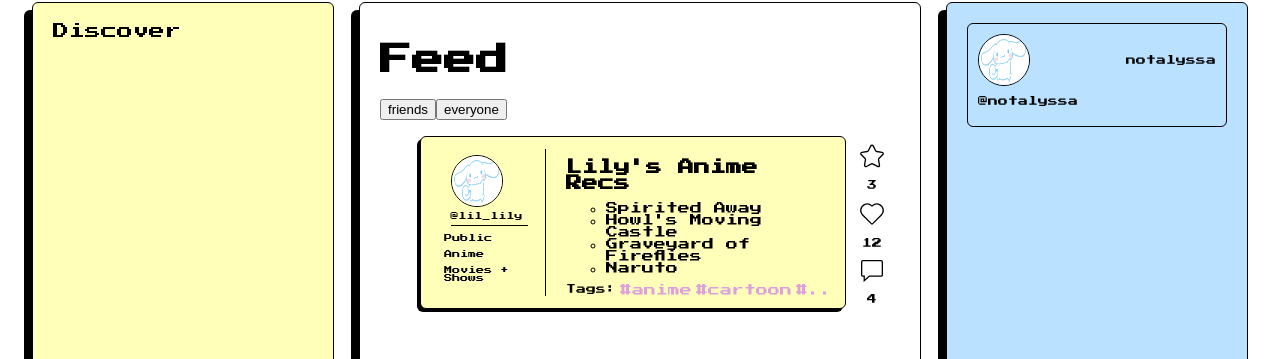
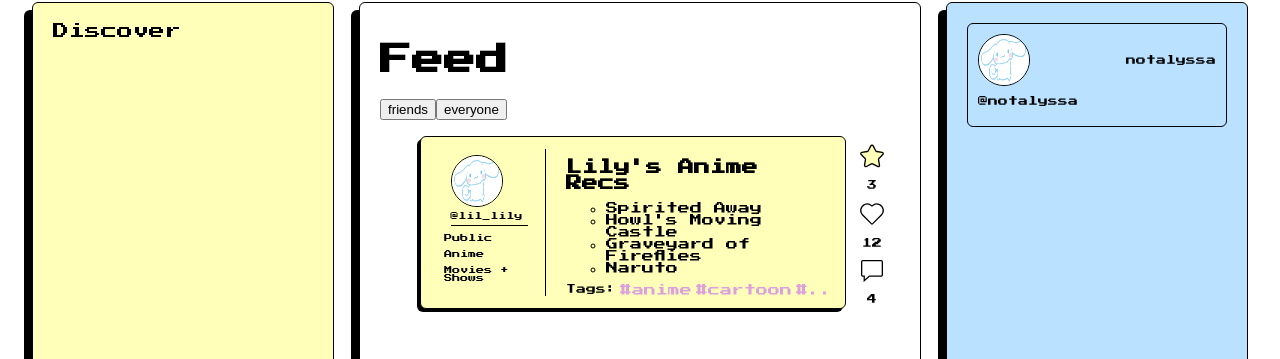
Before and after one commit to alfav23/watchlists-2025, a Next.js app: page / in a window 1280 px wide. Both pictures are taken after a click on the icon 872 px from the left and 281 px from the top of the page. Shown: the part 125-484 px from the top of the page. Built offline with nearby package versions, Linux system fonts and the light colour scheme; no server answers.

Commit message:
user like and save functionality

```diff
--- a/components/Watchlist/Watchlist.module.scss
+++ b/components/Watchlist/Watchlist.module.scss
@@ -107,6 +107,7 @@
 
 .reactions {
     display: flex;
+    position: relative;
     gap: .5rem;
     flex-direction: column;
     justify-content: center;
@@ -114,17 +115,40 @@
     z-index: 2;
 
     .userLiked {
+        position: absolute;
+        top: 4.1rem;
+        font-size: 28px;
+        color: 	plum;
         display: none;
     }
 
-    .like, .favorite {
+    .userFavorited {
+        position: absolute;
+        top: 0.36rem;
+        font-size: 26px;
+        color: 	#ffffba;
+        display: none;
+    }
+
+    .favorite {
         font-size: 32px;
         z-index: inherit;
         color: black;
 
         &:hover{
             cursor: pointer;
-            color: plum;
+            color: #ffdfba;
+        }
+    }
+
+    .like {
+        font-size: 32px;
+        z-index: inherit;
+        color: black;
+
+        &:hover{
+            cursor: pointer;
+            color: #ffb3ba;
         }
     }
 
@@ -136,7 +160,7 @@
 
         &:hover{
             cursor: pointer;
-            color: plum;
+            color: #bae1ff;
         }
     }
 
--- a/components/Watchlist/Watchlist.tsx
+++ b/components/Watchlist/Watchlist.tsx
@@ -8,6 +8,7 @@ import { db } from '../../lib/firebaseConfig';
 import { doc, deleteDoc, updateDoc } from 'firebase/firestore';
 import { useRouter } from 'next/navigation';
 import { IoMdHeart } from "react-icons/io";
+import { FaStar } from "react-icons/fa6";
 
 interface WatchlistProps {
     isPrivate: boolean;
@@ -37,6 +38,8 @@ export default function Watchlist({
     onDelete
 }: WatchlistProps) {
     const router = useRouter();
+    const [ heartDisplay, setHeartDisplay ] = useState(false);
+    const [ starDisplay, setStarDisplay ] = useState(false);
     const [ saveCount, setSaveCount ] = useState(saves || 0);
     const [ isSaved, setIsSaved ] = useState(false);
     const [ likeCount, setLikeCount ] = useState(likes || 0);
@@ -55,6 +58,7 @@ export default function Watchlist({
         const newSaveCount = saveCount + 1;
         setIsSaved(!isSaved);
         setSaveCount(newSaveCount);
+        setStarDisplay((prevStarDisplay) => !prevStarDisplay);
 
         try{
             const watchlistRef = doc(db, "watchlists", watchlistId);
@@ -70,6 +74,7 @@ export default function Watchlist({
         const newLikeCount = likeCount + 1;
         setIsLiked(!isLiked);
         setLikeCount(newLikeCount);
+        setHeartDisplay((prevHeartDisplay) => !prevHeartDisplay);
     }
 
     const handleComment = async () => {
@@ -124,10 +129,11 @@ export default function Watchlist({
             </div>
             <div className={styles.reactions}>
                 <CiStar className={styles.favorite} onClick={handleSave}/>
+                <FaStar style={{ display: starDisplay ? "flex" : "none" }} className={styles.userFavorited}/>
                 <span>{saves}</span>
 
                 <CiHeart className={styles.like} onClick={handleLike}/>
-                <IoMdHeart className={styles.userLiked}/>
+                <IoMdHeart style={{ display: heartDisplay ? "flex" : "none" }} className={styles.userLiked}/>
                 <span>{likes}</span>
 
                 <TfiComment className={styles.comment} onClick={handleComment}/>
```
